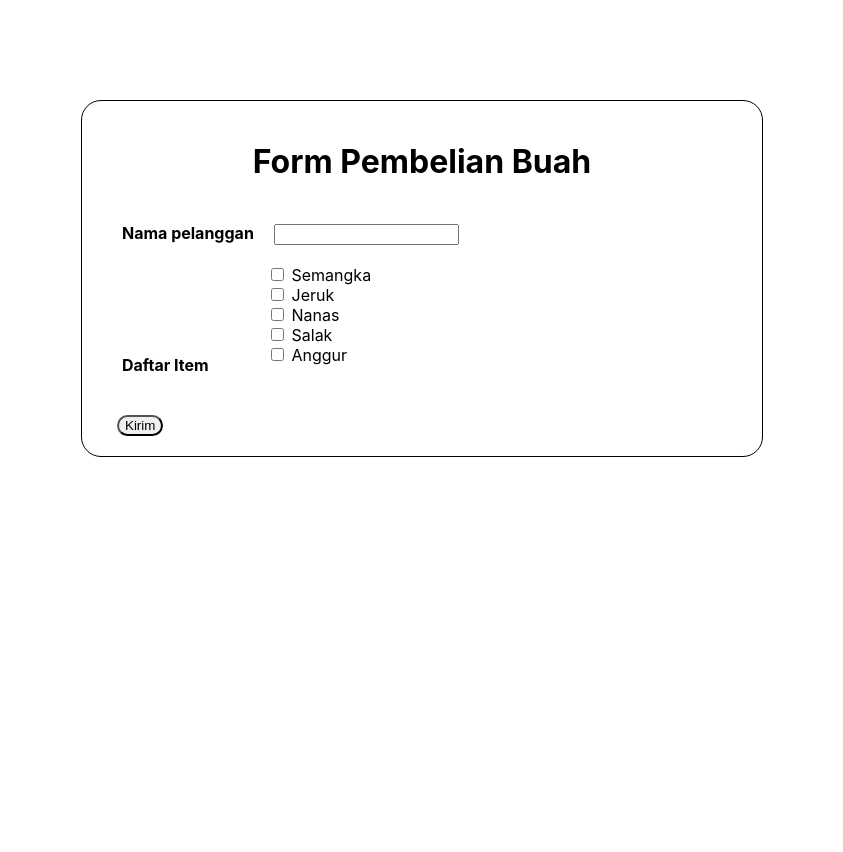
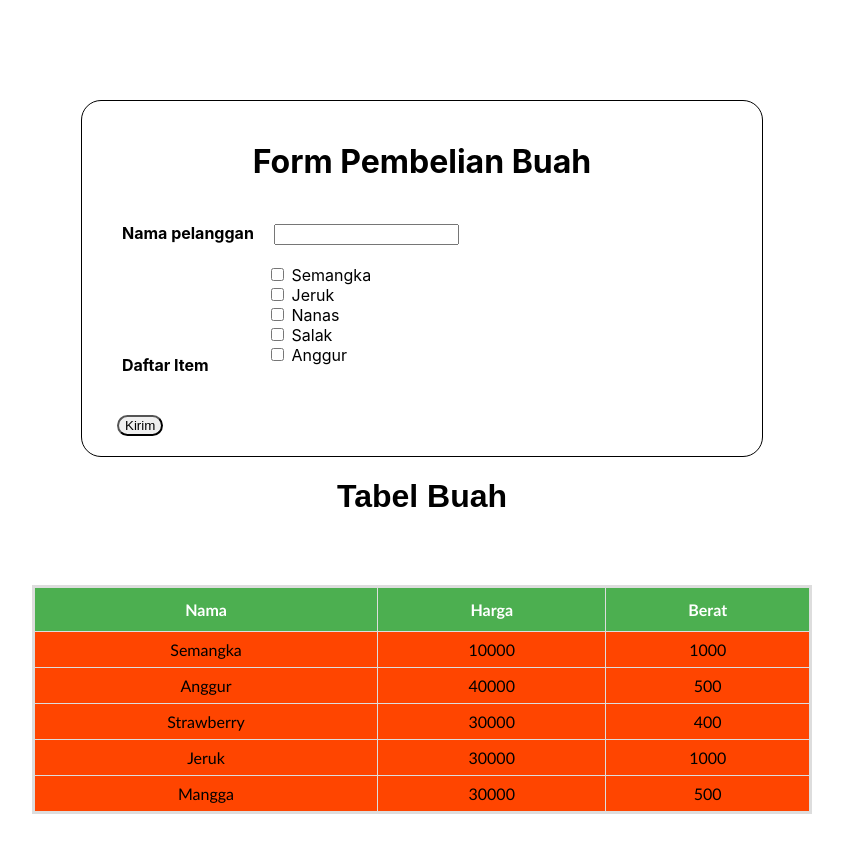
Before and after one commit to harrywijaya002/sanbercode-reactjs-0820-2, a React (Create React App) app: page / in a window 1280 px wide. Shown: the top 852 px of the page, without its empty margins (218-1061 px from the left). Before the commit the page ends 800 px from the top, so only its background shows below. Built offline with nearby package versions, Linux system fonts and the light colour scheme.

Commit message:
Mengerjakan tugas 9 dan tugas 10

```diff
--- a/src/App.css
+++ b/src/App.css
@@ -69,3 +69,21 @@ button {
   margin-top: 10px;
   border-radius: 15px;
 }
+
+table,
+th,
+tr {
+  border: 1px solid black;
+  background-color: grey;
+}
+
+table td {
+  background-color: orangered;
+}
+
+table {
+  width: 80%;
+  margin: 0 auto;
+  margin-top: 50px;
+  text-align: center;
+}
--- a/src/App.js
+++ b/src/App.js
@@ -1,39 +1,14 @@
 import React from "react";
 import logo from "./logo.svg";
 import "./App.css";
+import Tugas9 from "./Tugas-9/tugas9";
+import Tugas10 from "./Tugas-10/tugas10";
 
 function App() {
   return (
-    <div className="App">
-      <div className="form">
-        <div className="judul">
-          <h1>Form Pembelian Buah</h1>
-        </div>
-
-        <label htmlFor="nama">Nama pelanggan</label>
-        <input id="namaPelanggan" type="text" />
-        <br />
-        <br />
-
-        <label id="daftar" htmlFor="daftarItem">
-          Daftar Item
-        </label>
-        <div className="buah">
-          <input type="checkbox" /> Semangka
-          <br />
-          <input type="checkbox" /> Jeruk
-          <br />
-          <input type="checkbox" /> Nanas
-          <br />
-          <input type="checkbox" /> Salak
-          <br />
-          <input type="checkbox" /> Anggur
-        </div>
-        <br />
-        <br />
-
-        <button>Kirim</button>
-      </div>
+    <div>
+      <Tugas9></Tugas9>
+      <Tugas10></Tugas10>
     </div>
   );
 }
--- /dev/null
+++ b/src/Tugas-10/tugas10.css
@@ -0,0 +1,29 @@
+#title {
+    text-align: center;
+    font-family: arial, sans-serif;
+  }
+
+  #fruit {
+    text-align: center;
+    font-family: "Trebuchet MS", Arial, Helvetica, sans-serif;
+    border-collapse: collapse;
+    border: 3px solid #ddd;
+    width: 100%;
+  }
+
+  #fruit td, #fruit th {
+    border: 1px solid #ddd;
+    padding: 8px;
+  }
+
+  #fruit tr:nth-child(even){background-color: #f2f2f2;}
+
+  #fruit tr:hover {background-color: #ddd;}
+
+  #fruit th {
+    padding-top: 12px;
+    padding-bottom: 12px;
+    text-align: center;
+    background-color: #4CAF50;
+    color: white;
+  }
--- /dev/null
+++ b/src/Tugas-10/tugas10.js
@@ -0,0 +1,50 @@
+import React, { Component } from "react";
+import "./tugas10.css";
+
+class Tugas10 extends Component {
+  constructor() {
+    super();
+    this.state = {
+      dataHargaBuah: [
+        { nama: "Semangka", harga: 10000, berat: 1000 },
+        { nama: "Anggur", harga: 40000, berat: 500 },
+        { nama: "Strawberry", harga: 30000, berat: 400 },
+        { nama: "Jeruk", harga: 30000, berat: 1000 },
+        { nama: "Mangga", harga: 30000, berat: 500 },
+      ],
+    };
+  }
+
+  createFruitTable() {
+    return this.state.dataHargaBuah.map((fruit, index) => {
+      let { nama, harga, berat } = fruit;
+      return (
+        <tr key={nama}>
+          <td>{nama}</td>
+          <td>{harga}</td>
+          <td>{berat}</td>
+        </tr>
+      );
+    });
+  }
+
+  render() {
+    return (
+      <div style={{ marginLeft: 250, marginRight: 250, marginBottom: 50 }}>
+        <h1 id="title">Tabel Buah</h1>
+        <table id="fruit">
+          <tbody>
+            <tr>
+              <th>Nama</th>
+              <th>Harga</th>
+              <th>Berat</th>
+            </tr>
+            {this.createFruitTable()}
+          </tbody>
+        </table>
+      </div>
+    );
+  }
+}
+
+export default Tugas10;
--- /dev/null
+++ b/src/Tugas-9/tugas9.js
@@ -0,0 +1,41 @@
+import React, { Component } from "react";
+
+class Tugas9 extends Component {
+  render() {
+    return (
+      <div className="App">
+        <div className="form">
+          <div className="judul">
+            <h1>Form Pembelian Buah</h1>
+          </div>
+
+          <label htmlFor="nama">Nama pelanggan</label>
+          <input id="namaPelanggan" type="text" />
+          <br />
+          <br />
+
+          <label id="daftar" htmlFor="daftarItem">
+            Daftar Item
+          </label>
+          <div className="buah">
+            <input type="checkbox" /> Semangka
+            <br />
+            <input type="checkbox" /> Jeruk
+            <br />
+            <input type="checkbox" /> Nanas
+            <br />
+            <input type="checkbox" /> Salak
+            <br />
+            <input type="checkbox" /> Anggur
+          </div>
+          <br />
+          <br />
+
+          <button>Kirim</button>
+        </div>
+      </div>
+    );
+  }
+}
+
+export default Tugas9;
```
